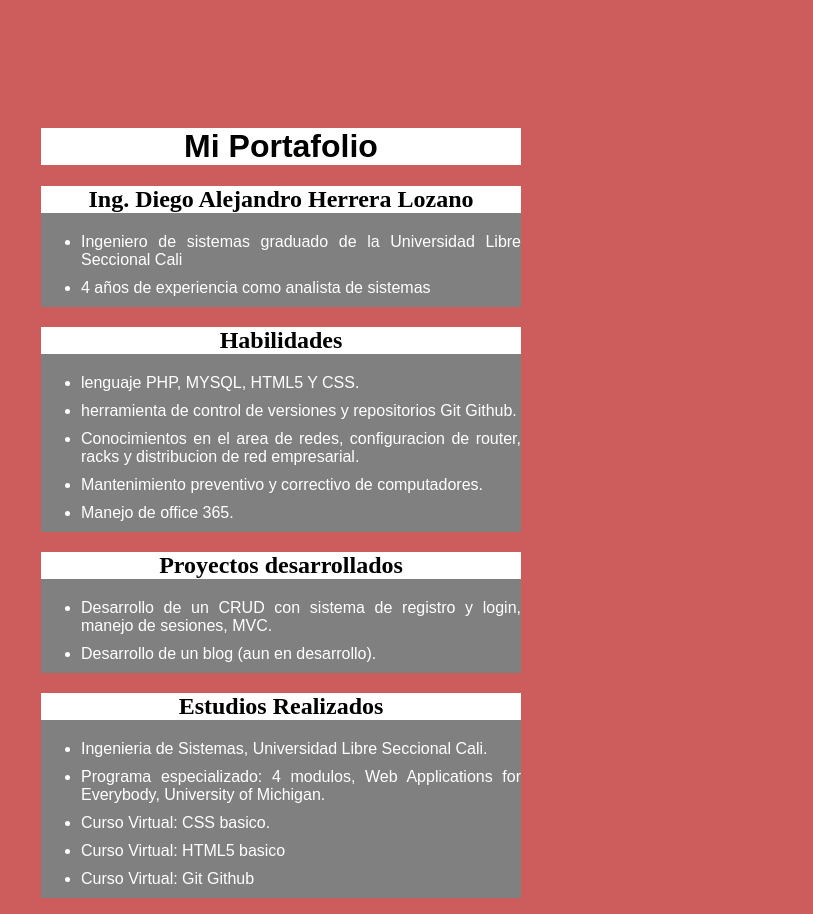
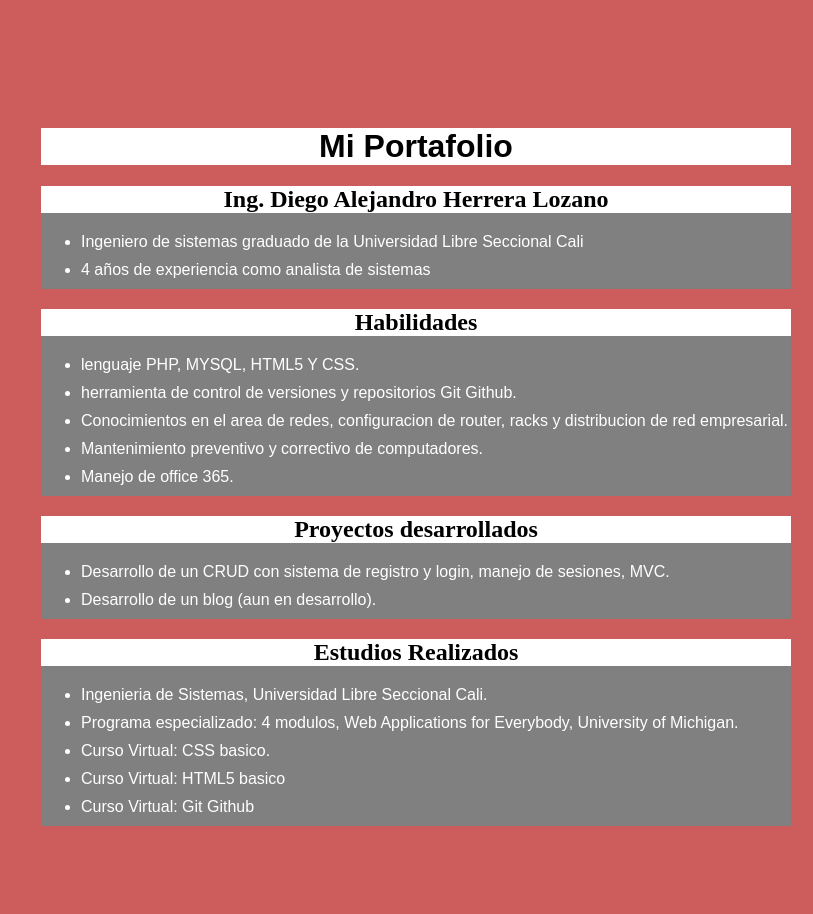
Before and after one commit to Diheloz/Crud_con_session, a PHP site: page /index.html in a window 1280 px wide; the page is wider, and only the part inside the window is pictured. Shown: that part, without its empty margins (467-1280 px from the left). After the commit the page ends 826 px from the top of that part, so only its background shows below. Run offline with PHP 8.4, Linux system fonts and the light colour scheme.

Commit message:
portafolio terminado

```diff
--- a/estilos.css
+++ b/estilos.css
@@ -10,7 +10,7 @@ table{
 body{
     background-color:indianred;
     background-size: cover;
-    min-width: 480px;
+    min-width: 750px;
     max-width: 1920px;
     min-height: 480px;
     max-height: 1080px;
```
Also changed, not shown: imagenes/fondo_index.jpg (added).
